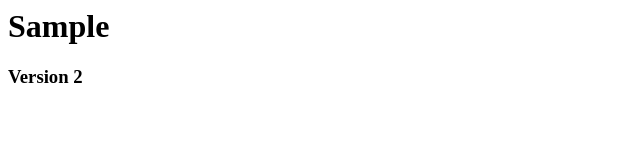
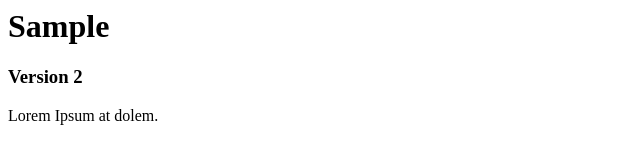
Before and after one commit to lucasjdias/sample, a plain HTML site: page index.html in a window 1280 px wide. Shown: the whole page, without its empty margins (0-640 px from the left). Drawn offline with Linux system fonts and the light colour scheme.

Commit message:
Version 3

```diff
--- a/index.html
+++ b/index.html
@@ -7,5 +7,8 @@
 	<h1>Sample</h1>
 
 	<h3>Version 2</h3>
+
+	<p>Lorem Ipsum at dolem.</p>
+
 </body>
 </html>
```
